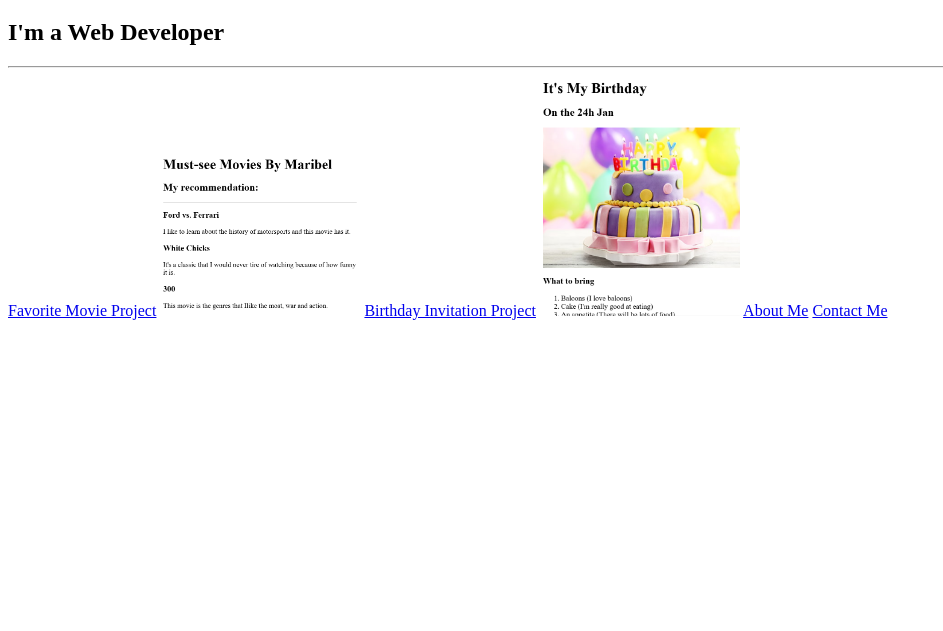
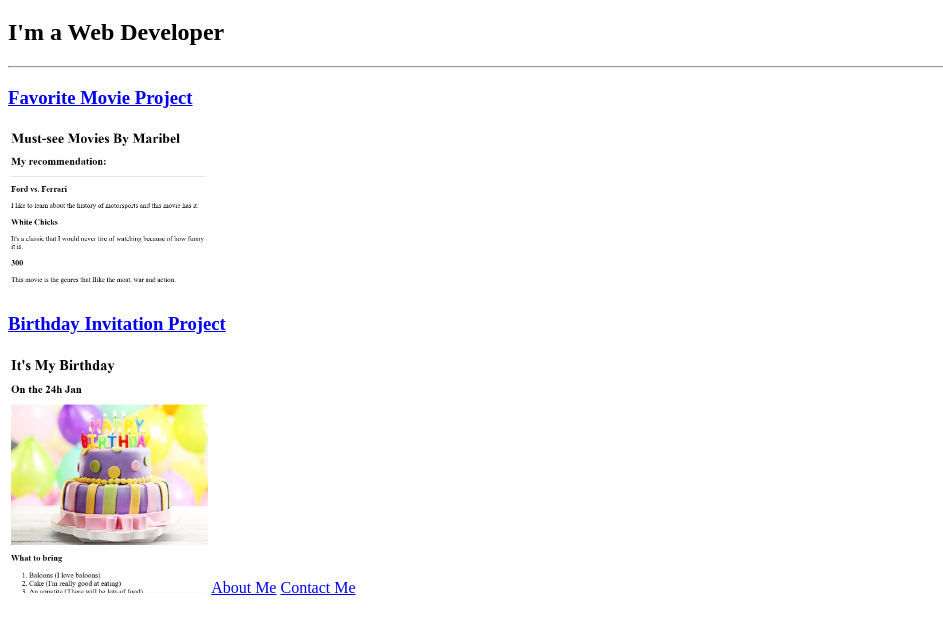
Before and after one commit to maribelsoledad2020-svg/html-portfolio, a plain HTML site: page index.html in a window 1280 px wide. Shown: the part 61-692 px from the top of the page, without its empty margins (0-943 px from the left). Drawn offline with Linux system fonts and the light colour scheme.

Commit message:
Update index.html

```diff
--- a/index.html
+++ b/index.html
@@ -8,9 +8,9 @@
     <h1>Maribel's Portfolio</h1>
     <h2>I'm a Web Developer</h2>
     <hr/>
-        <a href="../2.4 Movie Ranking Project/index.html">Favorite Movie Project</a>
+    <h3><a href="../2.4 Movie Ranking Project/index.html">Favorite Movie Project</a></h3>
     <img src="./assets/images/pelis.png" width="200"/>
-        <a href="../3.4 Birthday Invite Project/index.html">Birthday Invitation Project</a>
+    <h3><a href="../3.4 Birthday Invite Project/index.html">Birthday Invitation Project</a></h3>
     <img src="./assets/images/cumple.png" width="200"/>
     <a href="./public/about.html">About Me</a>
     <a href="./public/contact.html">Contact Me</a>
```
Lines whose indentation alone changed are shown as unchanged.
